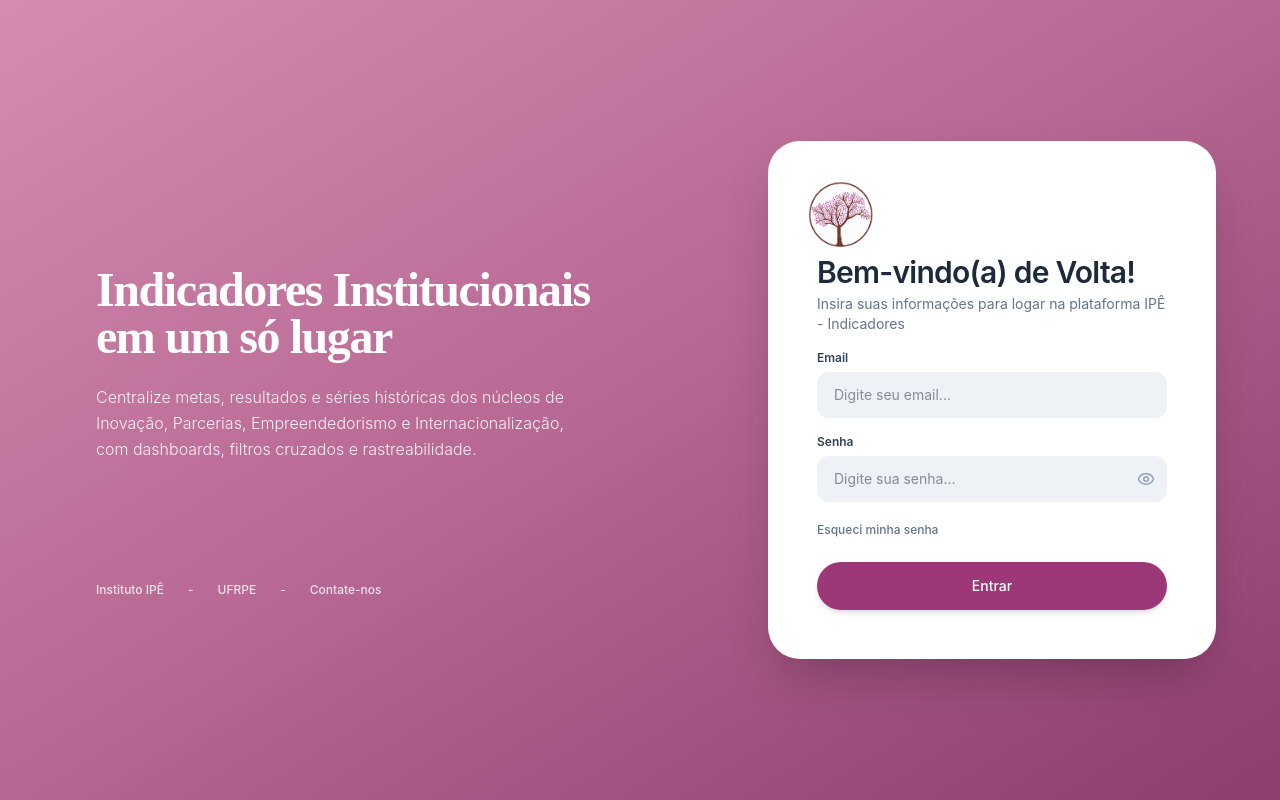
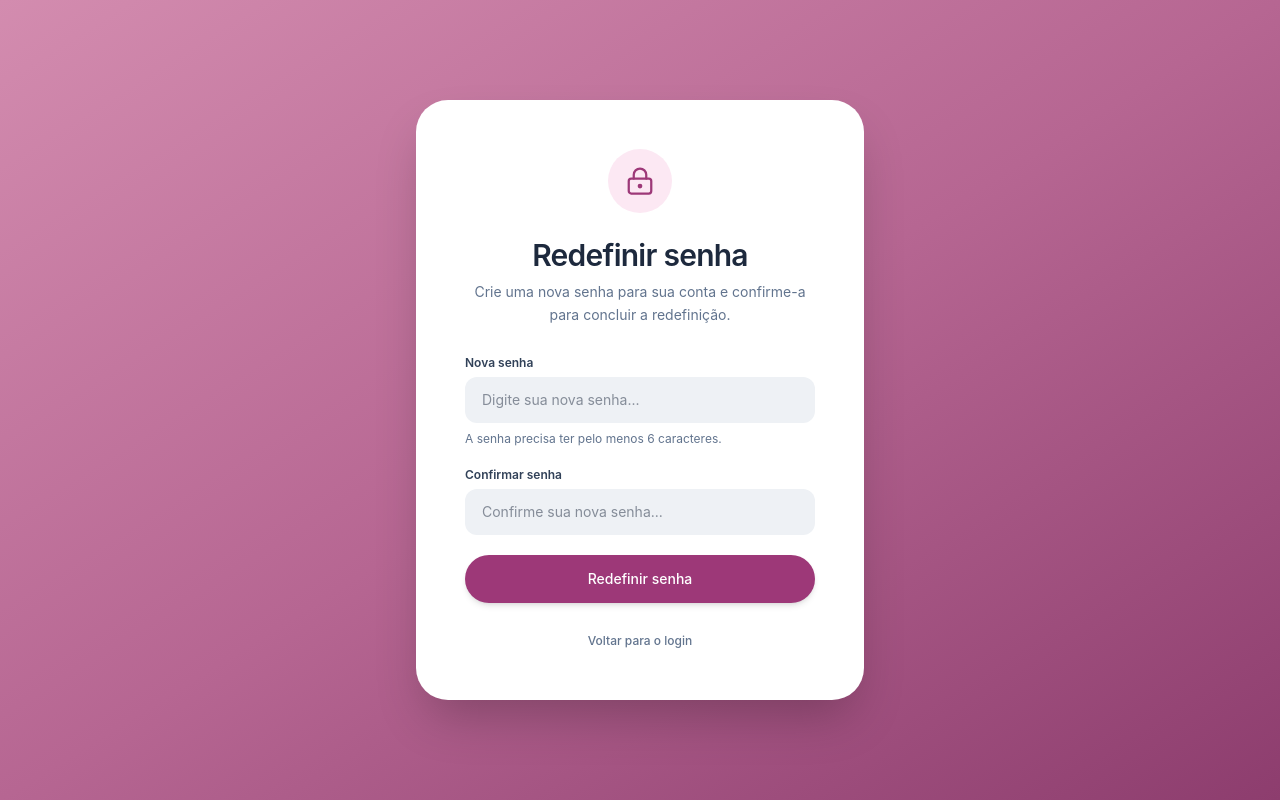
Before and after one commit to lauralxra/Projeto_Ip-, a React (Vite) app in the folder frontend/ipe-frontend/: page /redefinir-senha in a window 1280 px wide. Before the commit this address led to /login. Built offline with nearby package versions, Linux system fonts and the light colour scheme.

Commit message:
feat: Implementação das telas de recuperção e redefinição de senha

```diff
--- a/frontend/ipe-frontend/src/App.tsx
+++ b/frontend/ipe-frontend/src/App.tsx
@@ -1,6 +1,8 @@
 //import React from 'react';
 import { BrowserRouter, Routes, Route, Navigate } from 'react-router-dom';
 import TelaLogin from './TelaLogin';
+import TelaRecuperarSenha from './TelaRecuperarSenha';
+import TelaRedefinirSenha from './TelaRedefinirSenha';
 //import TelaCadastro from './TelaCadastro';
 import TelaDashboard from './TelaDashboard';
 import TelaNucleos from './TelaNucleos';
@@ -22,6 +24,15 @@ export default function App() {
 
         {UsuarioAtual ? '' : <Navigate to="/login" replace />}
 
+        <Route
+          path="/recuperar-senha"
+          element={<TelaRecuperarSenha />}
+        />
+        <Route
+          path="/redefinir-senha"
+          element={<TelaRedefinirSenha />}
+        />
+
         <Route path="/dashboard" element={<TelaDashboard />} />
         <Route path="/nucleos" element={<TelaNucleos />} />
         <Route path="/programas" element={<TelaProgramas />} />
--- a/frontend/ipe-frontend/src/TelaLogin.tsx
+++ b/frontend/ipe-frontend/src/TelaLogin.tsx
@@ -181,7 +181,7 @@ export default function TelaLogin() {
 
               <div className="flex justify-between items-center text-xs pt-1">
                 <a
-                  href="#esqueci-senha"
+                  href="/recuperar-senha"
                   className="text-slate-500 hover:text-[#9d3878] font-medium transition-colors"
                 >
                   Esqueci minha senha
--- /dev/null
+++ b/frontend/ipe-frontend/src/TelaRecuperarSenha.tsx
@@ -0,0 +1,78 @@
+
+import React, { useState } from 'react';
+import { Link } from 'react-router-dom';
+import { LockKeyhole } from 'lucide-react';
+
+export default function TelaRecuperarSenha() {
+  const [email, setEmail] = useState('');
+
+  const handleSubmit = (e: React.FormEvent) => {
+    e.preventDefault();
+
+    // Integraremos o envio do e-mail posteriormente.
+    console.log('E-mail informado:', email);
+  };
+
+  return (
+    <div className="min-h-screen w-full bg-gradient-to-br from-[#d38caf] via-[#b66692] to-[#8d3d6e] flex items-center justify-center p-6">
+
+      <div className="bg-white rounded-[32px] p-8 sm:p-10 md:p-12 shadow-2xl w-full max-w-md border border-white/20">
+
+        {/* Ícone de cadeado */}
+        <div className="flex justify-center mb-6">
+        <div className="w-16 h-16 rounded-full bg-[#fce8f3] flex items-center justify-center">
+            <LockKeyhole size={30} className="text-[#9d3878]" strokeWidth={1.8} />
+        </div>
+        </div>
+
+        {/* Título e descrição */}
+        <h2 className="text-2xl sm:text-3xl font-semibold text-slate-800 tracking-tight">
+          Recuperar senha
+        </h2>
+
+        <p className="text-xs sm:text-sm text-slate-500 mt-2 mb-6 leading-relaxed">
+          Não se preocupe! Informe seu e-mail cadastrado na plataforma
+          e enviaremos as instruções para redefinir sua senha.
+        </p>
+
+        {/* Formulário */}
+        <form onSubmit={handleSubmit} className="space-y-5">
+
+          <div>
+            <label className="block text-xs font-semibold text-slate-700 mb-1.5">
+              E-mail
+            </label>
+
+            <input
+              type="email"
+              value={email}
+              onChange={(e) => setEmail(e.target.value)}
+              placeholder="Digite seu e-mail..."
+              required
+              className="w-full px-4 py-3 bg-[#eef1f5] border border-transparent rounded-xl text-slate-800 text-sm focus:outline-none focus:bg-white focus:border-[#9d3878] transition-all"
+            />
+          </div>
+
+          <button
+            type="submit"
+            className="w-full py-3.5 px-4 bg-[#9d3878] hover:bg-[#832b62] text-white font-medium rounded-full text-sm shadow-md transition-all cursor-pointer"
+          >
+            Enviar e-mail
+          </button>
+
+        </form>
+
+        {/* Voltar ao login */}
+        <div className="text-center mt-4">
+          <Link
+            to="/login"
+            className="text-xs text-slate-500 hover:text-[#9d3878] font-medium transition-colors"
+          >
+            Voltar para o login
+          </Link>
+        </div>
+
+      </div>
+    </div>
+  );
+}
--- /dev/null
+++ b/frontend/ipe-frontend/src/TelaRedefinirSenha.tsx
@@ -0,0 +1,158 @@
+
+import React, { useState } from 'react';
+import { Link, useSearchParams } from 'react-router-dom';
+import { LockKeyhole } from 'lucide-react';
+
+export default function TelaRedefinirSenha() {
+  const [searchParams] = useSearchParams();
+  const token = searchParams.get('token');
+
+  const [novaSenha, setNovaSenha] = useState('');
+  const [confirmarSenha, setConfirmarSenha] = useState('');
+  const [mensagem, setMensagem] = useState('');
+  const [tipoMensagem, setTipoMensagem] = useState<'erro' | 'sucesso' | ''>('');
+
+  const handleSubmit = (e: React.FormEvent) => {
+    e.preventDefault();
+
+    // Verifica o tamanho mínimo da senha
+    if (novaSenha.length < 6) {
+      setMensagem('A senha precisa ter pelo menos 6 caracteres.');
+      setTipoMensagem('erro');
+      return;
+    }
+
+    // Verifica se as senhas coincidem
+    if (novaSenha !== confirmarSenha) {
+      setMensagem('As senhas não coincidem. Verifique os campos.');
+      setTipoMensagem('erro');
+      return;
+    }
+
+    // Integração com o backend será feita posteriormente
+    console.log('Token recebido:', token);
+
+    setMensagem('Senha atualizada com sucesso!');
+    setTipoMensagem('sucesso');
+
+    setNovaSenha('');
+    setConfirmarSenha('');
+  };
+
+  // Limpa a mensagem quando os campos são alterados
+  const limparMensagem = () => {
+    setMensagem('');
+    setTipoMensagem('');
+  };
+
+  return (
+    <div className="min-h-screen w-full bg-gradient-to-br from-[#d38caf] via-[#b66692] to-[#8d3d6e] flex items-center justify-center p-6">
+
+      <div className="bg-white rounded-[32px] p-8 sm:p-10 md:p-12 shadow-2xl w-full max-w-md border border-white/20">
+
+        {/* Ícone de cadeado */}
+        <div className="flex justify-center mb-6">
+          <div className="w-16 h-16 rounded-full bg-[#fce8f3] flex items-center justify-center">
+            <LockKeyhole
+              size={30}
+              className="text-[#9d3878]"
+              strokeWidth={1.8}
+            />
+          </div>
+        </div>
+
+        {/* Título e descrição */}
+        <div className="text-center">
+          <h2 className="text-2xl sm:text-3xl font-semibold text-slate-800 tracking-tight">
+            Redefinir senha
+          </h2>
+
+          <p className="text-xs sm:text-sm text-slate-500 mt-2 mb-7 leading-relaxed">
+            Crie uma nova senha para sua conta e confirme-a para concluir a redefinição.
+          </p>
+        </div>
+
+        {/* Formulário */}
+        <form onSubmit={handleSubmit} className="space-y-5">
+
+          {/* Nova senha */}
+          <div>
+            <label className="block text-xs font-semibold text-slate-700 mb-1.5">
+              Nova senha
+            </label>
+
+            <input
+              type="password"
+              value={novaSenha}
+              onChange={(e) => {
+                setNovaSenha(e.target.value);
+                limparMensagem();
+              }}
+              placeholder="Digite sua nova senha..."
+              minLength={6}
+              required
+              className="w-full px-4 py-3 bg-[#eef1f5] border border-transparent rounded-xl text-slate-800 text-sm focus:outline-none focus:bg-white focus:border-[#9d3878] transition-all"
+            />
+
+            <p className="text-xs text-slate-500 mt-2">
+              A senha precisa ter pelo menos 6 caracteres.
+            </p>
+          </div>
+
+          {/* Confirmar senha */}
+          <div>
+            <label className="block text-xs font-semibold text-slate-700 mb-1.5">
+              Confirmar senha
+            </label>
+
+            <input
+              type="password"
+              value={confirmarSenha}
+              onChange={(e) => {
+                setConfirmarSenha(e.target.value);
+                limparMensagem();
+              }}
+              placeholder="Confirme sua nova senha..."
+              minLength={6}
+              required
+              className="w-full px-4 py-3 bg-[#eef1f5] border border-transparent rounded-xl text-slate-800 text-sm focus:outline-none focus:bg-white focus:border-[#9d3878] transition-all"
+            />
+          </div>
+
+          {/* Mensagem de erro ou sucesso */}
+          {mensagem && (
+            <p
+              role="status"
+              className={`text-xs text-center font-medium ${
+                tipoMensagem === 'sucesso'
+                  ? 'text-green-600'
+                  : 'text-red-500'
+              }`}
+            >
+              {mensagem}
+            </p>
+          )}
+
+          {/* Botão */}
+          <button
+            type="submit"
+            className="w-full py-3.5 px-4 bg-[#9d3878] hover:bg-[#832b62] text-white font-medium rounded-full text-sm shadow-md transition-all cursor-pointer"
+          >
+            Redefinir senha
+          </button>
+        </form>
+
+        {/* Voltar para o login */}
+        <div className="text-center mt-6">
+          <Link
+            to="/login"
+            className="text-xs text-slate-500 hover:text-[#9d3878] font-medium transition-colors"
+          >
+            Voltar para o login
+          </Link>
+        </div>
+
+      </div>
+    </div>
+  );
+}
```
